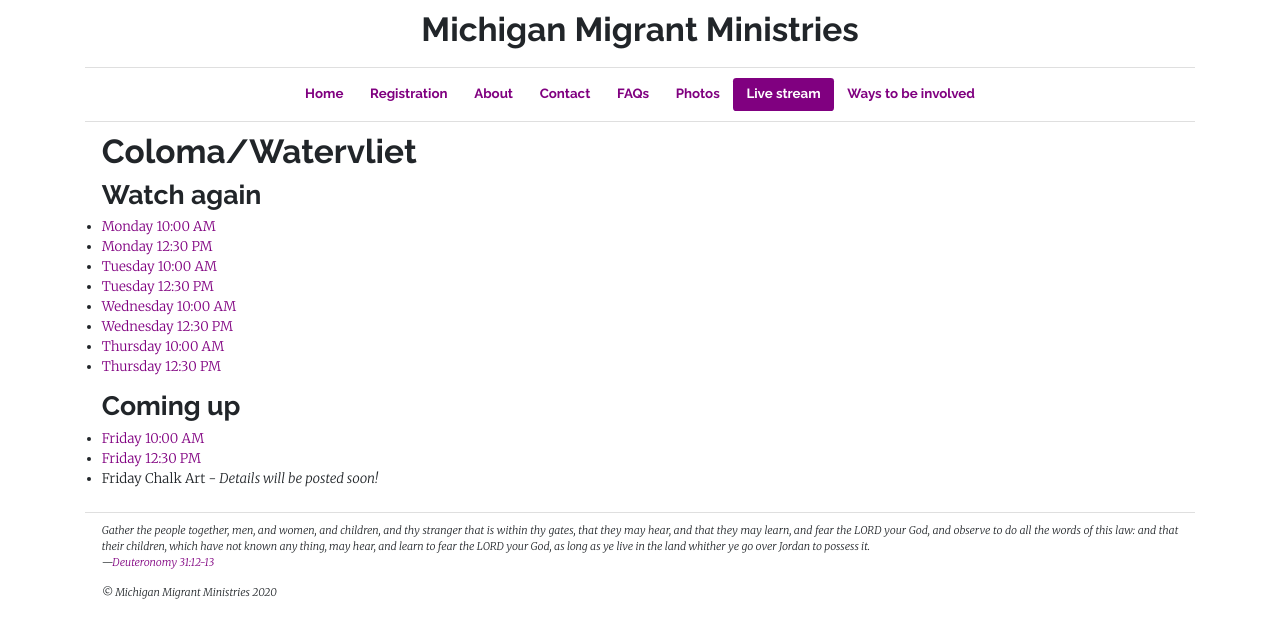
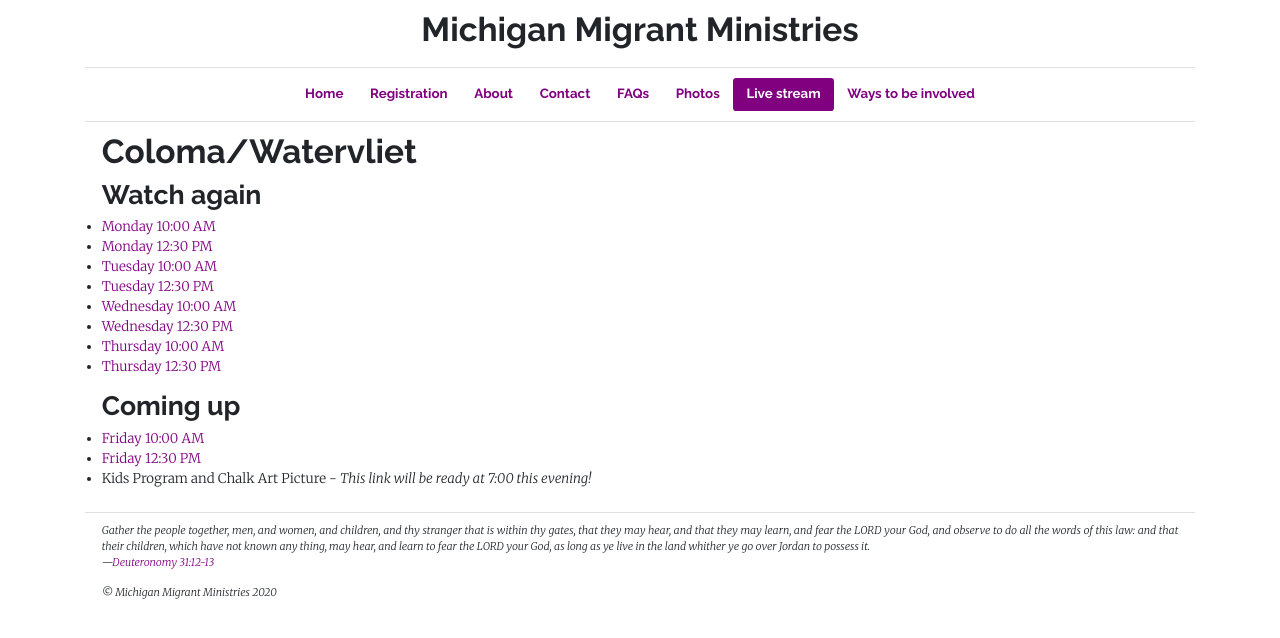
Before and after one commit to michigan-migrant-ministries/website, a Jekyll site: the page built from _pages/live-stream.html, in a window 1280 px wide. Shown: the top 638 px of the page. Built offline with Jekyll 4.4.1, drawn with Linux system fonts in a browser that asks for light colours.

Commit message:
Tweak wording per conversation with Sophia

```diff
--- a/_pages/live-stream.html
+++ b/_pages/live-stream.html
@@ -54,6 +54,6 @@
     <a target="_blank" href="https://www.facebook.com/michiganmigrantministries/posts/110794570735542">Friday 12:30 PM</a>
   </li>
   <li>
-    Friday Chalk Art - <i>Details will be posted soon!</i>
+    Kids Program and Chalk Art Picture - <i>This link will be ready at 7:00 this evening!</i>
   </li>
 </ul>
```
